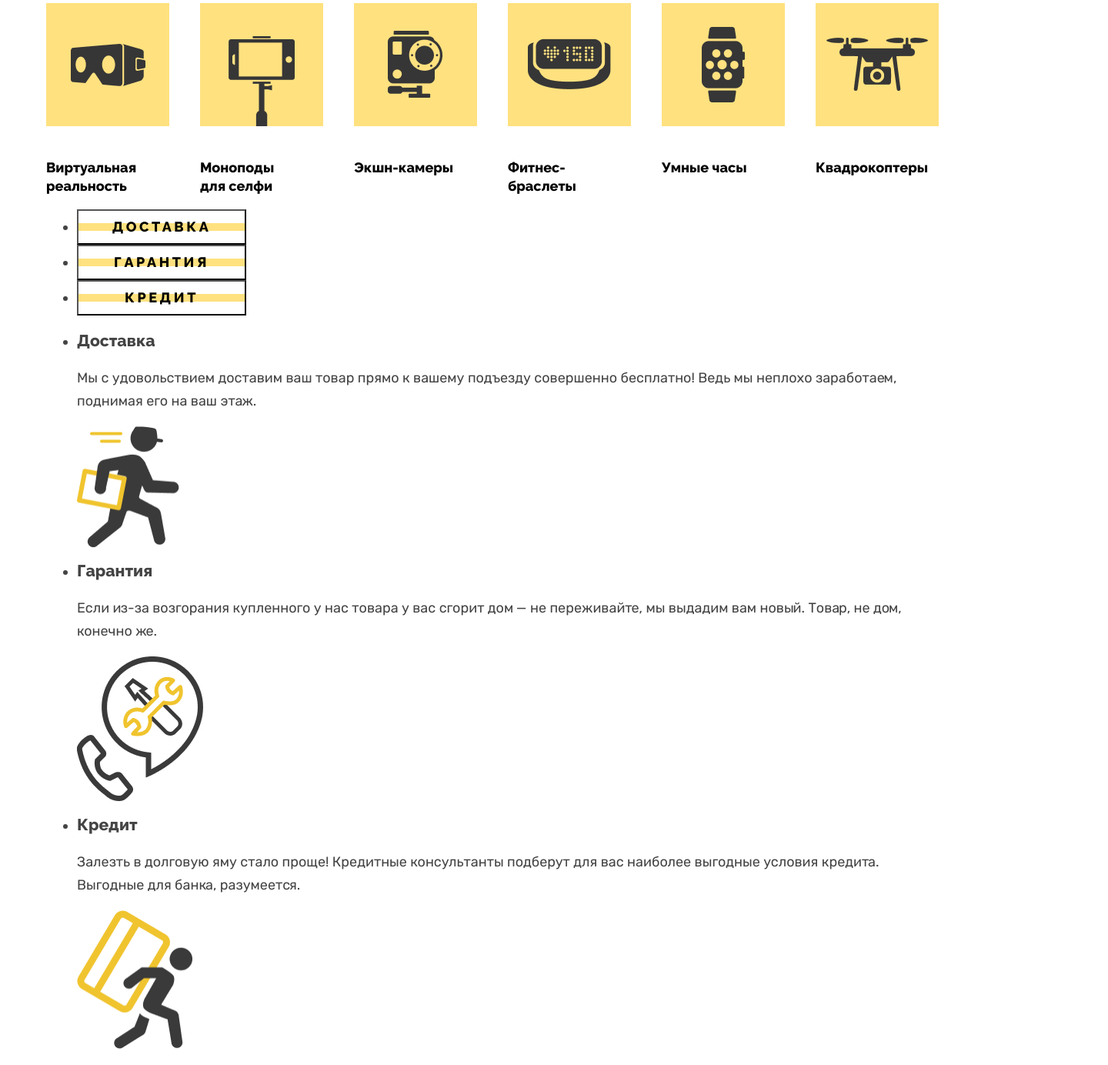
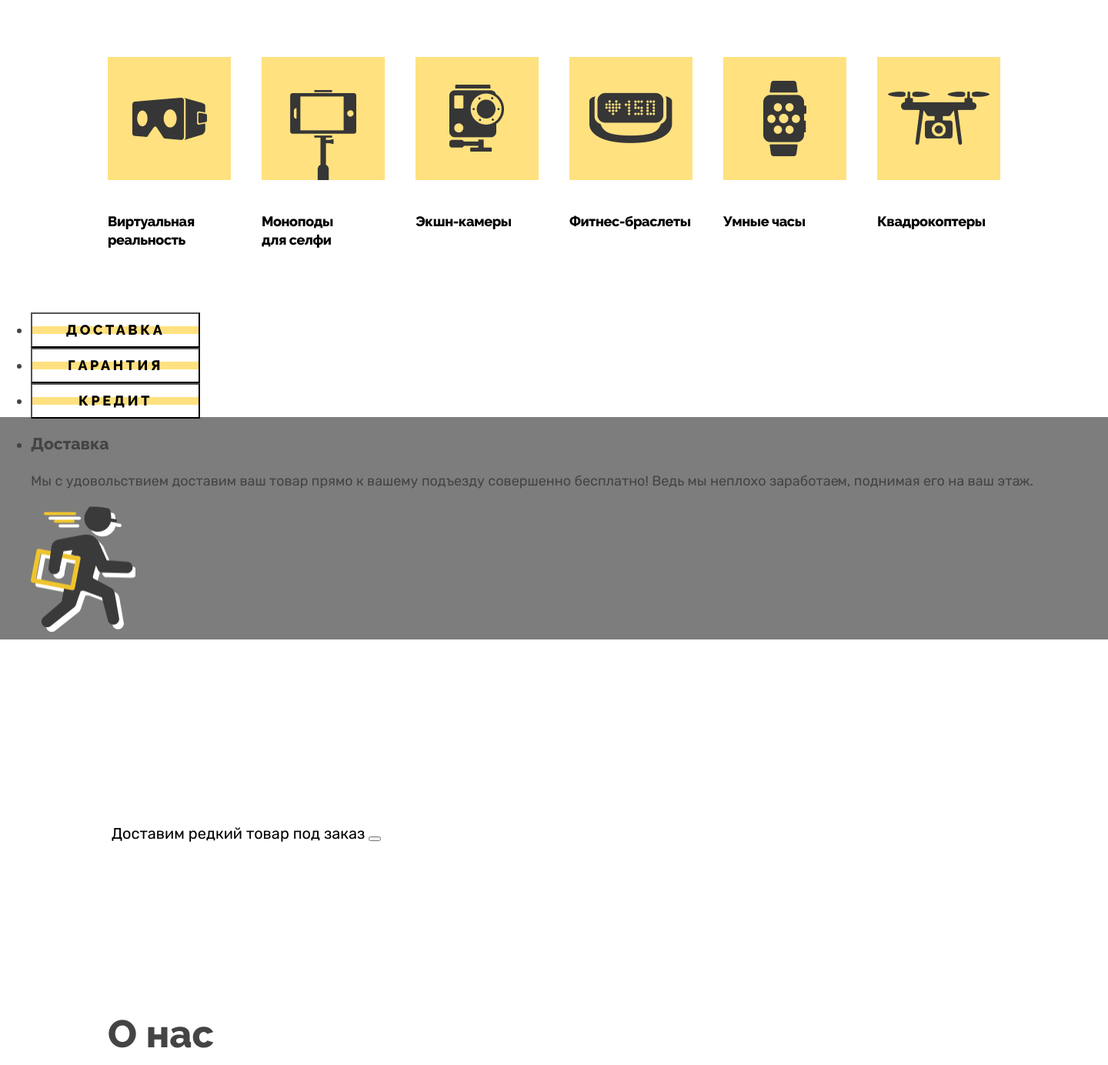
Before and after one commit to Alexlmth/Device, a website: page source/index.html in a window 1280 px wide. Shown: the part 758-2142 px from the top of the page at 77% size, 1440 px wide, since content can reach past the window. Drawn offline with Linux system fonts and the light colour scheme.

Commit message:
13.04.25

```diff
--- a/source/index.html
+++ b/source/index.html
@@ -1,5 +1,5 @@
 <!DOCTYPE html>
-<html lang="ru">
+<html class="html" lang="ru">
   <head>
     <meta charset="utf-8">
     <title>Device</title>
@@ -182,8 +182,11 @@
             </li>
           </ul>
         </section>
+      </div>
+
         <section class="services">
           <h2 class="visually-hidden">Доставка,гарантия,кредит.</h2>
+          <div class="services-wrapper">
             <ul class="services-switcher__list">
               <li class="services-switcher__item">
                 <button class="services-switcher__button button services-switcher__button-current" type="button">Доставка</button>
@@ -196,7 +199,7 @@
               </li>
             </ul>
             <ul class="services__list">
-            <li class="services__item">
+              <li class="services__item delivery">
                 <h3 class="services__title">Доставка</h3>
                 <p class="services__text">Мы с удовольствием доставим ваш товар прямо
                   к вашему подъезду совершенно бесплатно! Ведь
@@ -204,7 +207,7 @@
                 </p>
                 <img src="./img/картинка.png" width="136" height="164" alt="Почтальен">
               </li>
-            <li class="services</div>__item">
+              <li class="services__item guarantee">
                 <h3 class="services__title">Гарантия</h3>
                 <p class="services__text">Если из-за возгорания купленного у нас товара у вас
                   сгорит дом — не переживайте, мы выдадим вам новый.
@@ -212,7 +215,7 @@
                 </p>
                 <img src="./img/guarantee.png" width="171" height="195" alt="картинка гарантия">
               </li>
-            <li class="services__item">
+              <li class="services__item credit">
                 <h3 class="services__title">Кредит</h3>
                 <p class="services__text">Залезть в долговую яму стало проще!
                    Кредитные консультанты подберут для вас наиболее выгодные условия кредита.
@@ -221,7 +224,10 @@
                 <img src="./img/credit.png" width="156" height="188" alt="Картинка кредит">
               </li>
             </ul>
+
+          </div>
         </section>
+      <div class="page-container">
         <section class="deleviry">
           <h2 class="visually-hidden">Доставка под звказ</h2>
           <div class="deleviry__wrapper">
--- a/source/sass/blocks/body.scss
+++ b/source/sass/blocks/body.scss
@@ -1,7 +1,10 @@
 .html {
   height: 100%;
+  background-color:#000000;
 }
 .body{
+  width: 1440px;
+  margin: 0 auto;
   display: flex;
   flex-direction: column;
   font-family: "rubik", sans-serif;
@@ -10,7 +13,6 @@
   font-weight: 400;
   color: #444444;
   background-color: #FFFFFF;
-  margin: 0;
   padding-top: 40px;
 }
 .button{
--- a/source/sass/blocks/catalog.scss
+++ b/source/sass/blocks/catalog.scss
@@ -1,16 +1,15 @@
 .catalog__item{
   width: 160px;
   text-align: center;
+  padding-bottom: 12px;
 }
 .catalog__image{
   background-color: #FFE17F;
   margin-bottom: 33px;
 }
 .catalog .catalog__title{
-  font-family: 'Raleway';
-  font-weight: 800;
   line-height: 24px;
-  letter-spacing: -0.2%;
+  letter-spacing: -0.4px;
   font-size: 18px;
   color: #000;
   text-align: left;
@@ -22,4 +21,5 @@
   margin: 0;
   padding: 0;
   list-style-type: none;
+  margin-bottom: 70px;
 }
--- /dev/null
+++ b/source/sass/blocks/services.scss
@@ -0,0 +1,6 @@
+.guarantee,.credit{
+  display: none;
+}
+.services{
+  background: linear-gradient(to top, rgb(126, 125, 125) 289px, #ffffff 102px);
+}
--- a/source/sass/blocks/slider.scss
+++ b/source/sass/blocks/slider.scss
@@ -1,6 +1,7 @@
 .slider-mover{
   position: relative;
   padding-top: 409px;
+  margin-bottom: 70px;
 }
 .slider{
   position: absolute;
--- a/source/sass/style.scss
+++ b/source/sass/style.scss
@@ -11,4 +11,5 @@
 @import"./blocks/about.scss";
 @import"./blocks/contacts.scss";
 @import"./blocks/visually-hidden.scss";
+@import"./blocks/services.scss"
 //@import "../sass/blocks/visually-hidden";
```
Also changed, not shown: source/css/style.css, 1 other file. Lines whose indentation alone changed are shown as unchanged.
